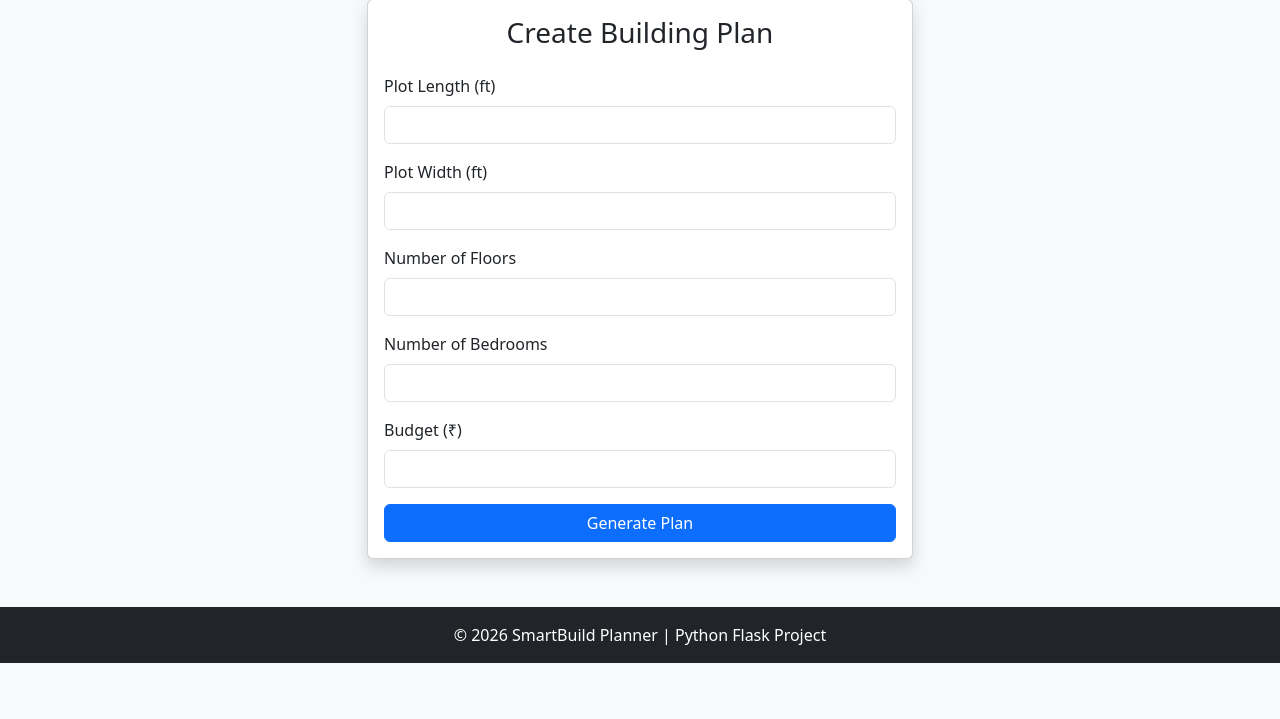
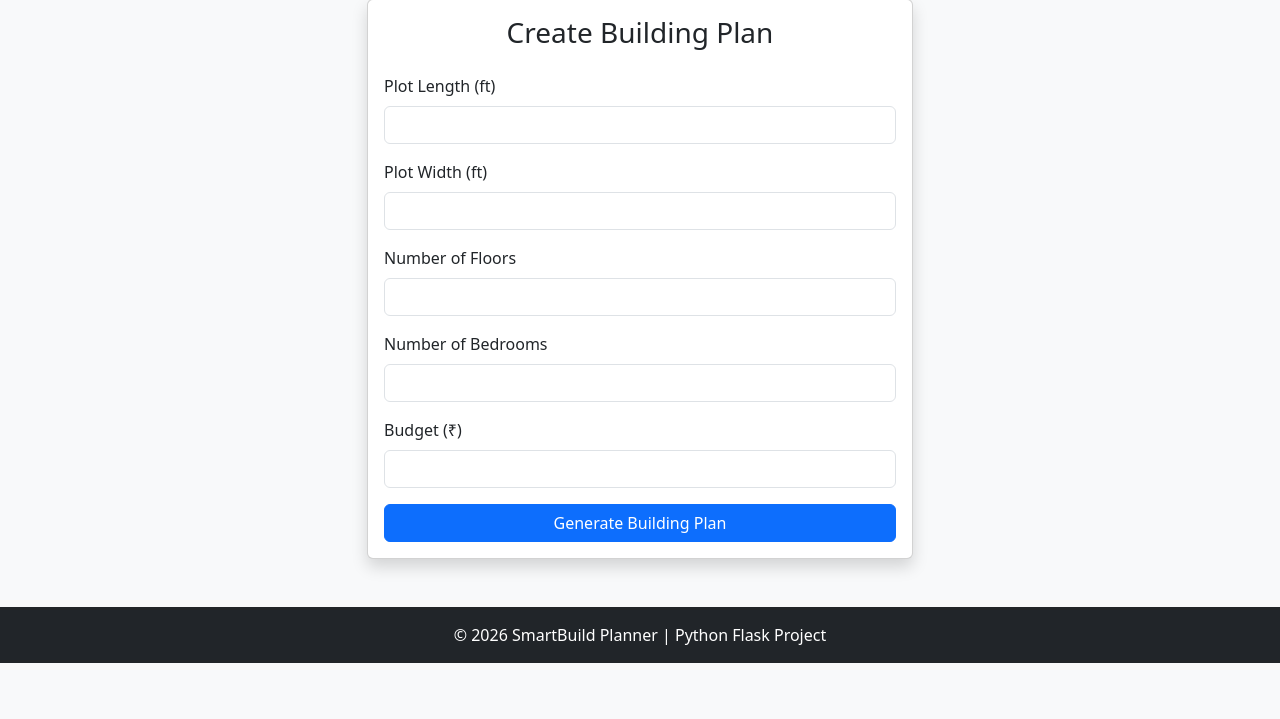
Before and after one commit to skferoz7/SmartBuild-Planner, a Flask app: page /create-plan in a window 1280 px wide. Shown: the part 81-800 px from the top of the page. Run offline with Flask 3, Linux system fonts and the light colour scheme.

Commit message:
add some options

```diff
--- a/templates/input_plan.html
+++ b/templates/input_plan.html
@@ -35,11 +35,10 @@
                         <input type="number" name="budget" class="form-control" required>
                     </div>
 
-                    <div class="d-grid">
-                        <button type="submit" class="btn btn-primary">
-                            Generate Plan
-                        </button>
-                    </div>
+                     <button type="submit" class="btn btn-primary w-100">
+                        Generate Building Plan
+                    </button>
+
                 </form>
 
             </div>
```
